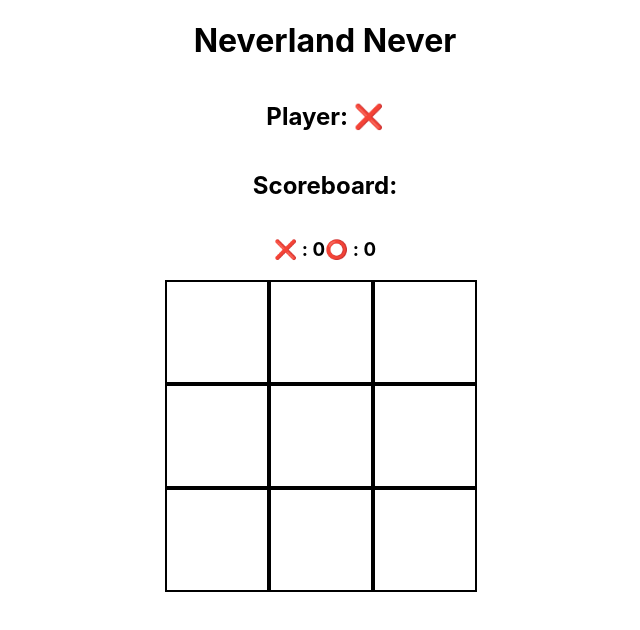
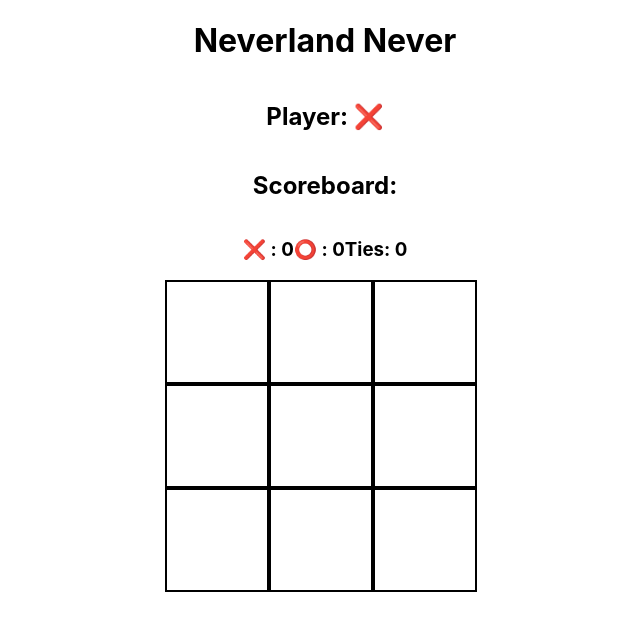
Before and after one commit to learn-academy-2023-alpha/tic-tac-toe-neverland-never, a React (Create React App) app: page / in a window 1280 px wide. Shown: the top 630 px of the page, without its empty margins (315-955 px from the left). Built offline with nearby package versions, Linux system fonts and the light colour scheme.

Commit message:
added ties

```diff
--- a/src/App.js
+++ b/src/App.js
@@ -23,7 +23,7 @@ const App = () => {
       const [player, setPlayer] = useState("❌")
 
       // Create a state to track the score
-      const [score, setScore] = useState([0,0])
+      const [score, setScore] = useState([0,0,0])
       // Create a state to activate an alert if game is over
           const [active, setActive] = useState(true)
 
@@ -55,6 +55,14 @@ const App = () => {
                   setActive (false)
             }
 
+            if(1 === squares.filter(value => null === value).length){
+                  setActive(false)
+                  let tempScore = score
+                  tempScore[2]++
+                  setScore(tempScore)
+                  alert("The game is a tie")
+            }
+
             // Change player to the alternative
             if ("❌" === player){
                   setPlayer("⭕️")
@@ -71,6 +79,7 @@ const App = () => {
             <div className="scoreBoard">
                   <h3>❌ : {score[0]}</h3>
                   <h3>⭕️ : {score[1]}</h3>
+                  <h3>Ties: {score[2]}</h3>
             </div>
       </div>
       <div className='gameboard'>
```
Also changed, not shown: 1 other file (tests, documents, lock files or other folders).
